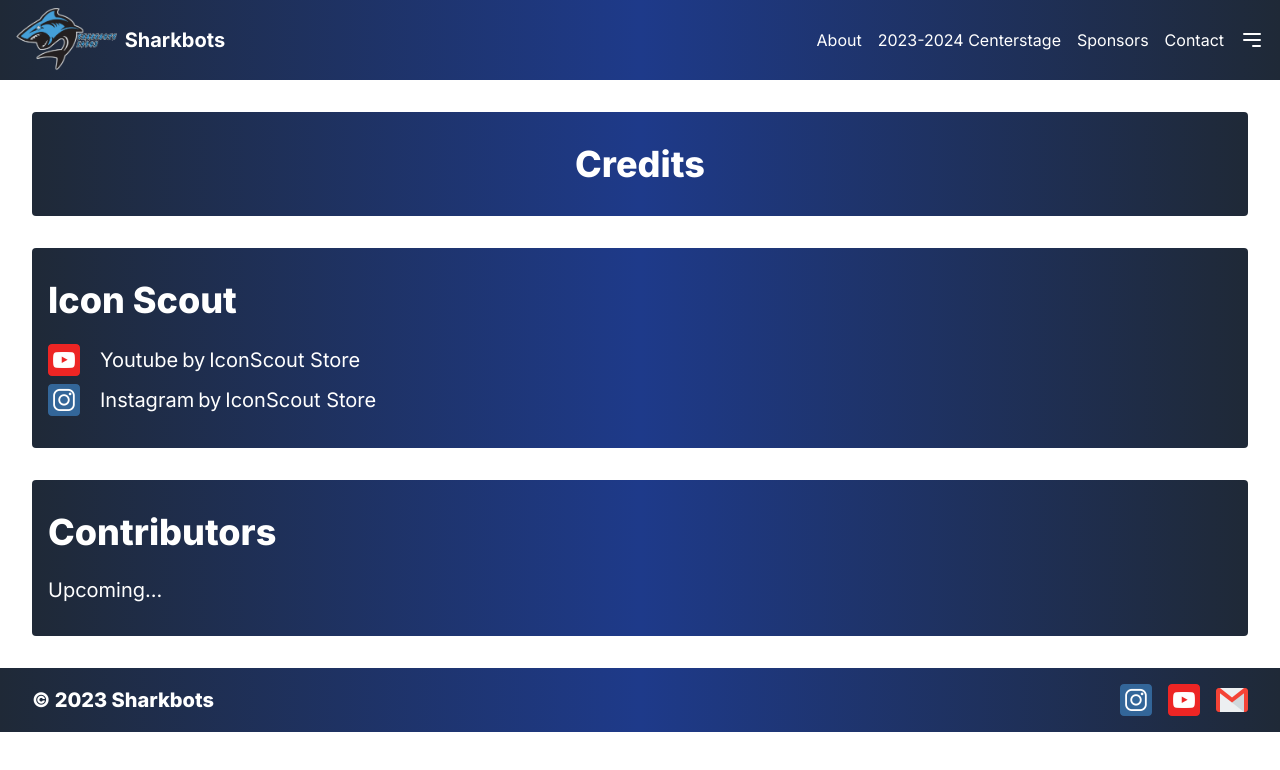
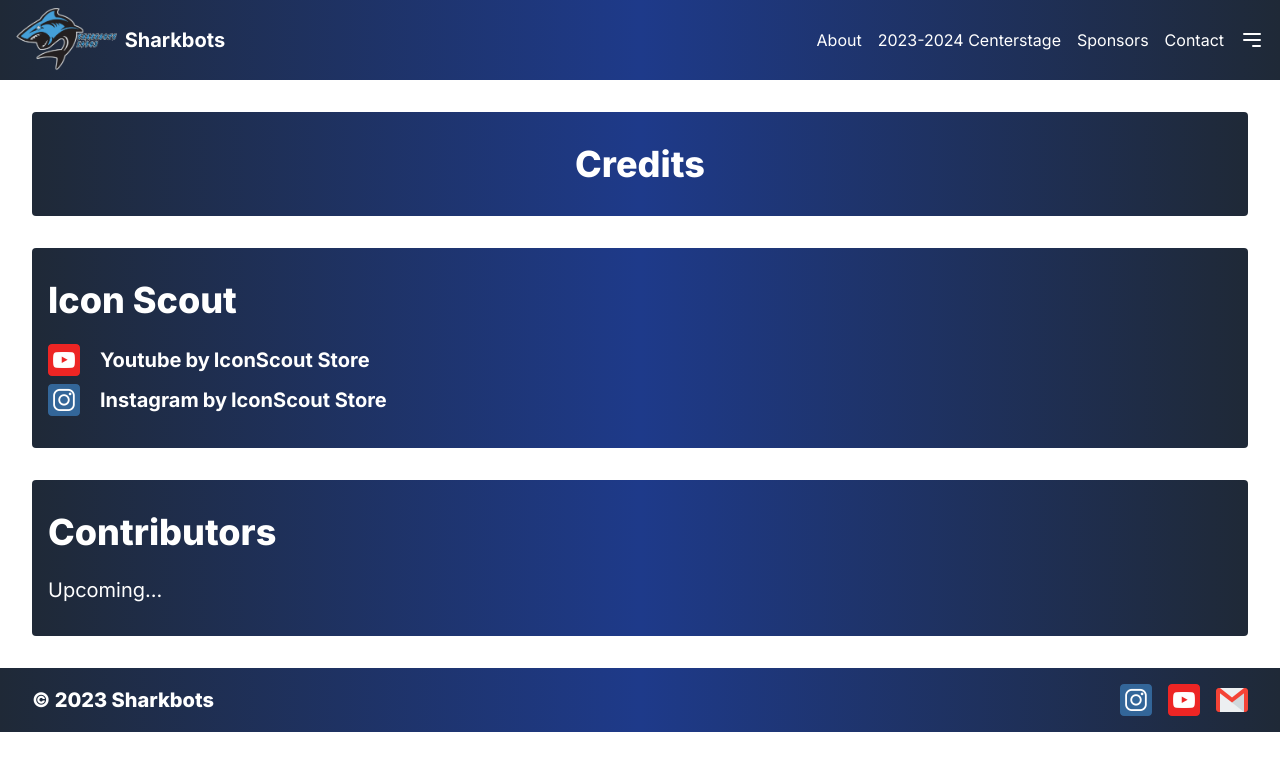
Before and after one commit to SKY3E/Sharkbots-Website, a Next.js app: page /credits in a window 1280 px wide. Shown: the top 770 px of the page. Built offline with nearby package versions, Linux system fonts and the light colour scheme.

Commit message:
Update credits text sizes

```diff
--- a/app/credits/page.js
+++ b/app/credits/page.js
@@ -11,8 +11,8 @@ const Credits = () => {
       <section className='background-section py-8 px-4 mx-8 rounded text-white'>
         <h2 className='text-white font-extrabold text-4xl'>Icon Scout</h2>
         <br></br>
-        <div className='flex items-center gap-x-1 text-xl mb-2'><img className="h-8 w-8 mr-4 rounded rotate-on-hover" src="/Logos/Youtube.png" alt="Youtube" /><a href="https://iconscout.com/icons/internet" class="text-underline font-size-sm" target="_blank">Youtube</a> by <a href="https://iconscout.com/contributors/iconscout" class="text-underline font-size-sm">IconScout Store</a></div>
-        <div className='flex items-center gap-x-1 text-xl'><img className="h-8 w-8 mr-4 rounded rotate-on-hover" src="/Logos/Instagram.png" alt="Instagram" /><a href="https://iconscout.com/icons/chatting" class="text-underline font-size-sm" target="_blank">Instagram</a> by <a href="https://iconscout.com/contributors/iconscout" class="text-underline font-size-sm" target="_blank">IconScout Store</a></div>
+        <div className='flex items-center gap-x-1 text-xs font-bold sm:text-xl mb-2'><img className="h-8 w-8 mr-4 rounded rotate-on-hover" src="/Logos/Youtube.png" alt="Youtube" /><a href="https://iconscout.com/icons/internet" class="text-underline font-size-sm" target="_blank">Youtube</a> by <a href="https://iconscout.com/contributors/iconscout" class="text-underline font-size-sm">IconScout Store</a></div>
+        <div className='flex items-center gap-x-1 text-xs font-bold sm:text-xl'><img className="h-8 w-8 mr-4 rounded rotate-on-hover" src="/Logos/Instagram.png" alt="Instagram" /><a href="https://iconscout.com/icons/chatting" class="text-underline font-size-sm" target="_blank">Instagram</a> by <a href="https://iconscout.com/contributors/iconscout" class="text-underline font-size-sm" target="_blank">IconScout Store</a></div>
       </section>
       <Divider color={"white"} />
       <section className='background-section py-8 px-4 mx-8 rounded text-white'>
```
